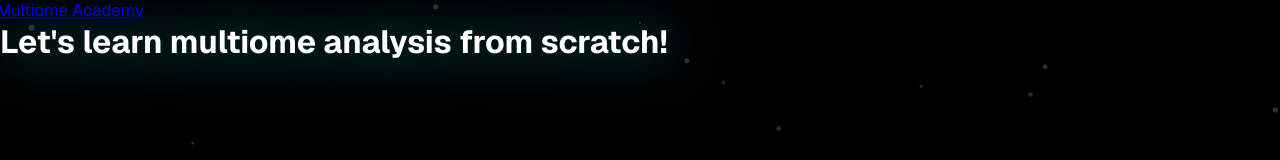
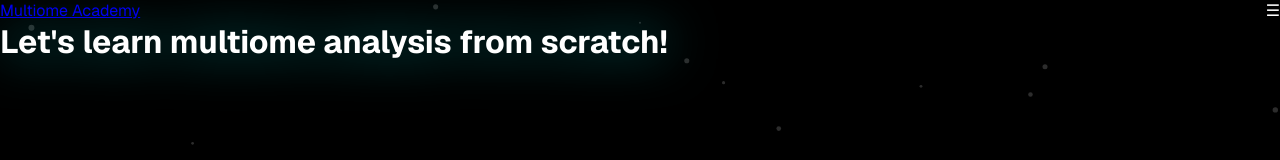
Before and after one commit to uqnsarke/multiome_academy, a Next.js app: page / in a window 1280 px wide. Shown: the top 160 px of the page. Built offline with nearby package versions, Linux system fonts and the light colour scheme.

Commit message:
Update Navbar.tsx

```diff
--- a/app/components/Navbar.tsx
+++ b/app/components/Navbar.tsx
@@ -2,51 +2,52 @@
 
 import { useEffect, useState } from "react";
 import Link from "next/link";
-import { motion } from "framer-motion";
 
 export default function Navbar() {
   const [scrolled, setScrolled] = useState(false);
 
   useEffect(() => {
-    const handleScroll = () => {
-      setScrolled(window.scrollY > 20);
+    const onScroll = () => {
+      setScrolled(window.scrollY > 10);
     };
-    window.addEventListener("scroll", handleScroll);
-    return () => window.removeEventListener("scroll", handleScroll);
+    window.addEventListener("scroll", onScroll);
+    return () => window.removeEventListener("scroll", onScroll);
   }, []);
 
   return (
-    <motion.nav
-      initial={{ opacity: 0, y: -20 }}
-      animate={{ opacity: 1, y: 0 }}
-      transition={{ duration: 1 }}
-      className={`fixed top-0 left-0 w-full z-50 transition-all ${
-        scrolled ? "backdrop-blur-xl bg-black/40 py-3 shadow-lg" : "py-5"
-      }`}
+    <nav
+      className={`fixed top-0 left-0 w-full z-50 px-6 md:px-12 py-4 transition-all duration-300
+      ${scrolled ? "bg-black/70 backdrop-blur-xl shadow-lg" : "bg-transparent"}`}
     >
-      <div className="max-w-7xl mx-auto flex items-center justify-between px-6 text-white">
+      <div className="flex items-center justify-between max-w-7xl mx-auto">
 
-        {/* LOGO */}
-        <motion.div
-          whileHover={{ scale: 1.05 }}
-          className="text-2xl font-bold tracking-wide"
-        >
-          <Link href="/">Multiome Academy</Link>
-        </motion.div>
+        {/* Logo / Title */}
+        <Link href="/" className="text-white text-2xl font-bold tracking-tight">
+          Multiome <span className="text-teal-300">Academy</span>
+        </Link>
 
-        {/* NAV LINKS */}
-        <div className="hidden md:flex gap-8 text-lg">
-          {["Home", "Services", "Tutorials", "About", "Contact"].map((item) => (
-            <motion.div
-              key={item}
-              whileHover={{ scale: 1.08 }}
-              className="cursor-pointer transition-all hover:text-teal-300"
-            >
-              <Link href={`/${item.toLowerCase()}`}>{item}</Link>
-            </motion.div>
-          ))}
+        {/* Desktop Menu */}
+        <div className="hidden md:flex gap-8 text-white font-medium">
+          <Link className="hover:text-teal-300 transition" href="/">
+            Home
+          </Link>
+          <Link className="hover:text-teal-300 transition" href="/services">
+            Services
+          </Link>
+          <Link className="hover:text-teal-300 transition" href="/tutorials">
+            Tutorials
+          </Link>
+          <Link className="hover:text-teal-300 transition" href="/about">
+            About
+          </Link>
+          <Link className="hover:text-teal-300 transition" href="/contact">
+            Contact
+          </Link>
         </div>
+
+        {/* Mobile Menu Icon (future) */}
+        <div className="md:hidden text-white">☰</div>
       </div>
-    </motion.nav>
+    </nav>
   );
 }
```
